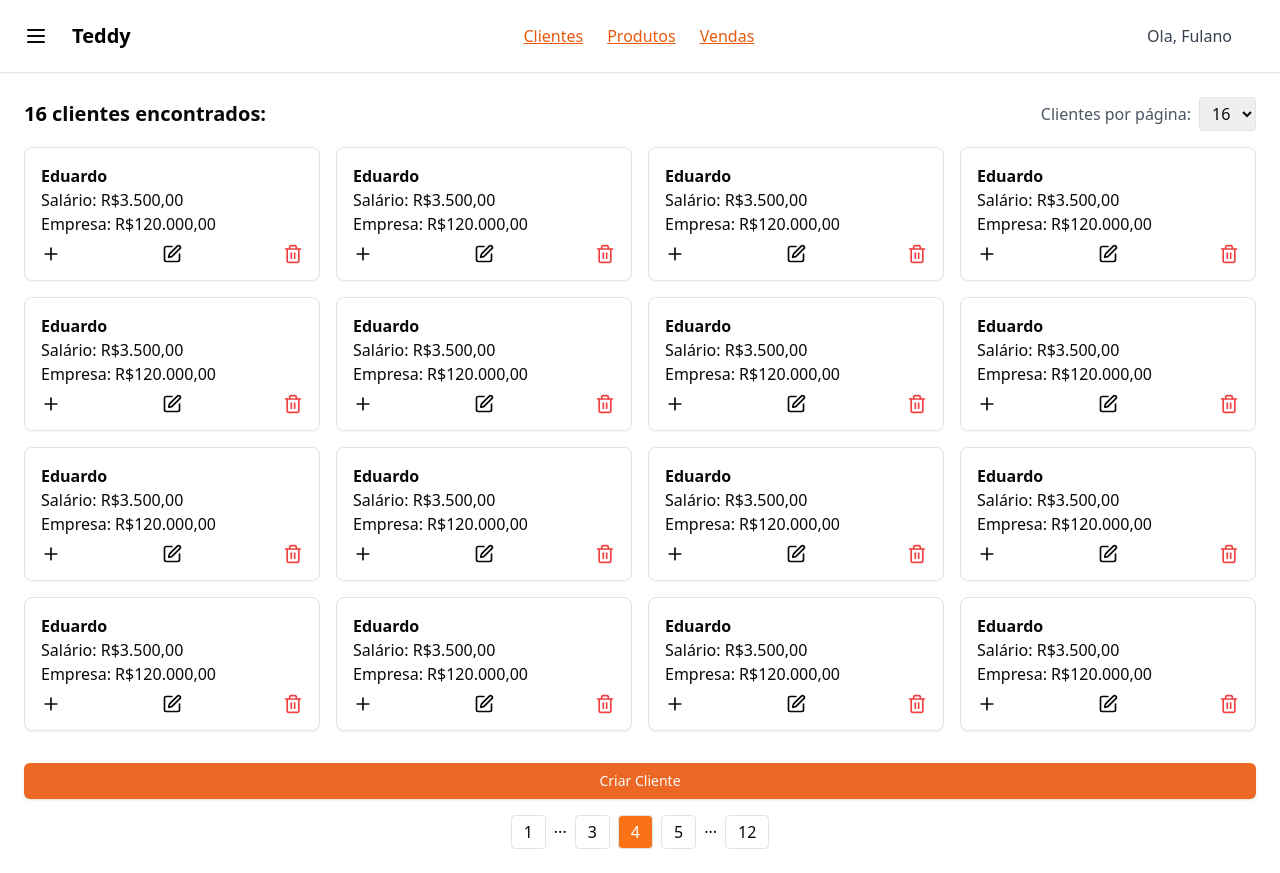
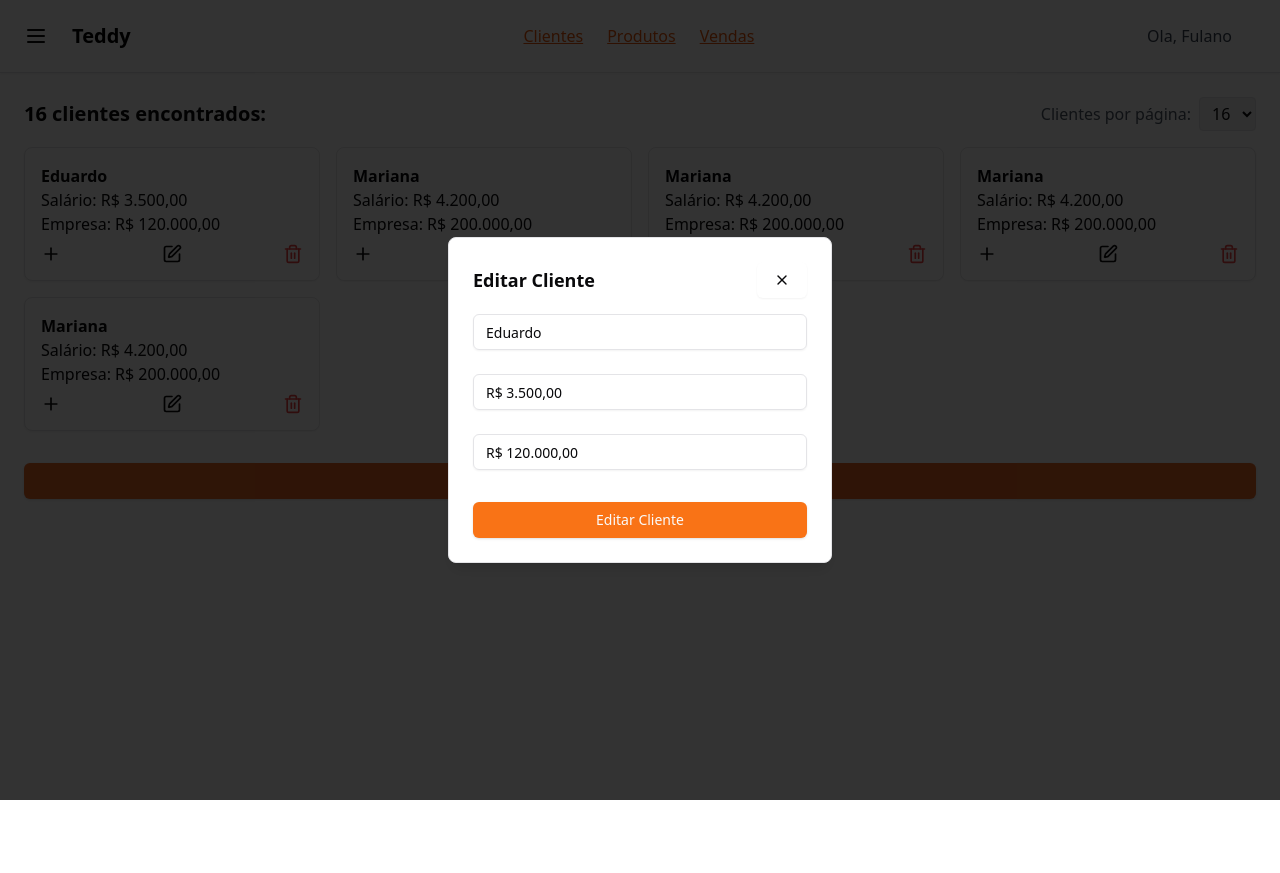
Before and after one commit to stecks10/teddy, a React (Vite) app: page /home in a window 1280 px wide. Both pictures are taken after a click on the button 172 px from the left and 254 px from the top of the page. After the commit the page ends 800 px from the top, so only its background shows below. Built offline with nearby package versions, Linux system fonts and the light colour scheme.

Commit message:
Edit client

```diff
--- a/src/components/Clientes.tsx
+++ b/src/components/Clientes.tsx
@@ -1,7 +1,16 @@
-import { Plus, Edit, Trash2 } from "lucide-react";
+import { Plus, Trash2 } from "lucide-react";
 import { ClienteModal } from "./ClientModal";
+import { EditClientModal } from "./EditClientModal";
 
 export function Clientes() {
+  const clientes = [
+    { nome: "Eduardo", salario: "R$ 3.500,00", empresa: "R$ 120.000,00" },
+    { nome: "Mariana", salario: "R$ 4.200,00", empresa: "R$ 200.000,00" },
+    { nome: "Mariana", salario: "R$ 4.200,00", empresa: "R$ 200.000,00" },
+    { nome: "Mariana", salario: "R$ 4.200,00", empresa: "R$ 200.000,00" },
+    { nome: "Mariana", salario: "R$ 4.200,00", empresa: "R$ 200.000,00" },
+  ];
+
   return (
     <div className="p-6">
       <div className="flex justify-between items-center mb-4">
@@ -21,18 +30,22 @@ export function Clientes() {
       </div>
 
       <div className="grid grid-cols-4 gap-4">
-        {Array.from({ length: 16 }).map((_, index) => (
+        {clientes.map((cliente, index) => (
           <div key={index} className="border rounded-lg p-4 shadow-sm bg-white">
-            <h3 className="font-bold">Eduardo</h3>
-            <p>Salário: R$3.500,00</p>
-            <p>Empresa: R$120.000,00</p>
+            <h3 className="font-bold">{cliente.nome}</h3>
+            <p>Salário: {cliente.salario}</p>
+            <p>Empresa: {cliente.empresa}</p>
             <div className="flex justify-between mt-2">
               <button className="text-lg">
                 <Plus size={20} />
               </button>
-              <button className="text-lg">
-                <Edit size={20} />
-              </button>
+
+              <EditClientModal
+                nome={cliente.nome}
+                salario={cliente.salario}
+                empresa={cliente.empresa}
+              />
+
               <button className="text-lg text-red-500">
                 <Trash2 size={20} />
               </button>
--- /dev/null
+++ b/src/components/EditClientModal.tsx
@@ -0,0 +1,57 @@
+import {
+  AlertDialog,
+  AlertDialogTrigger,
+  AlertDialogContent,
+  AlertDialogHeader,
+  AlertDialogTitle,
+  AlertDialogFooter,
+  AlertDialogCancel,
+  AlertDialogAction,
+} from "@/components/ui/alert-dialog";
+import { Input } from "@/components/ui/input";
+import { Edit, X } from "lucide-react";
+
+interface EditClientModalProps {
+  nome: string;
+  salario: string;
+  empresa: string;
+}
+
+export function EditClientModal({
+  nome,
+  salario,
+  empresa,
+}: EditClientModalProps) {
+  return (
+    <AlertDialog>
+      <AlertDialogTrigger asChild>
+        <button className="text-lg">
+          <Edit size={20} />
+        </button>
+      </AlertDialogTrigger>
+
+      <AlertDialogContent className="w-96">
+        <AlertDialogHeader>
+          <div className="flex justify-between items-center">
+            <AlertDialogTitle>Editar Cliente</AlertDialogTitle>
+            <AlertDialogCancel asChild>
+              <button className="transition border-transparent">
+                <X size={20} />
+              </button>
+            </AlertDialogCancel>
+          </div>
+        </AlertDialogHeader>
+
+        <Input type="text" defaultValue={nome} className="mb-2" />
+        <Input type="text" defaultValue={salario} className="mb-2" />
+        <Input type="text" defaultValue={empresa} className="mb-4" />
+
+        <AlertDialogFooter>
+          <AlertDialogAction className="bg-orange-500 w-full">
+            Editar Cliente
+          </AlertDialogAction>
+        </AlertDialogFooter>
+      </AlertDialogContent>
+    </AlertDialog>
+  );
+}
```
